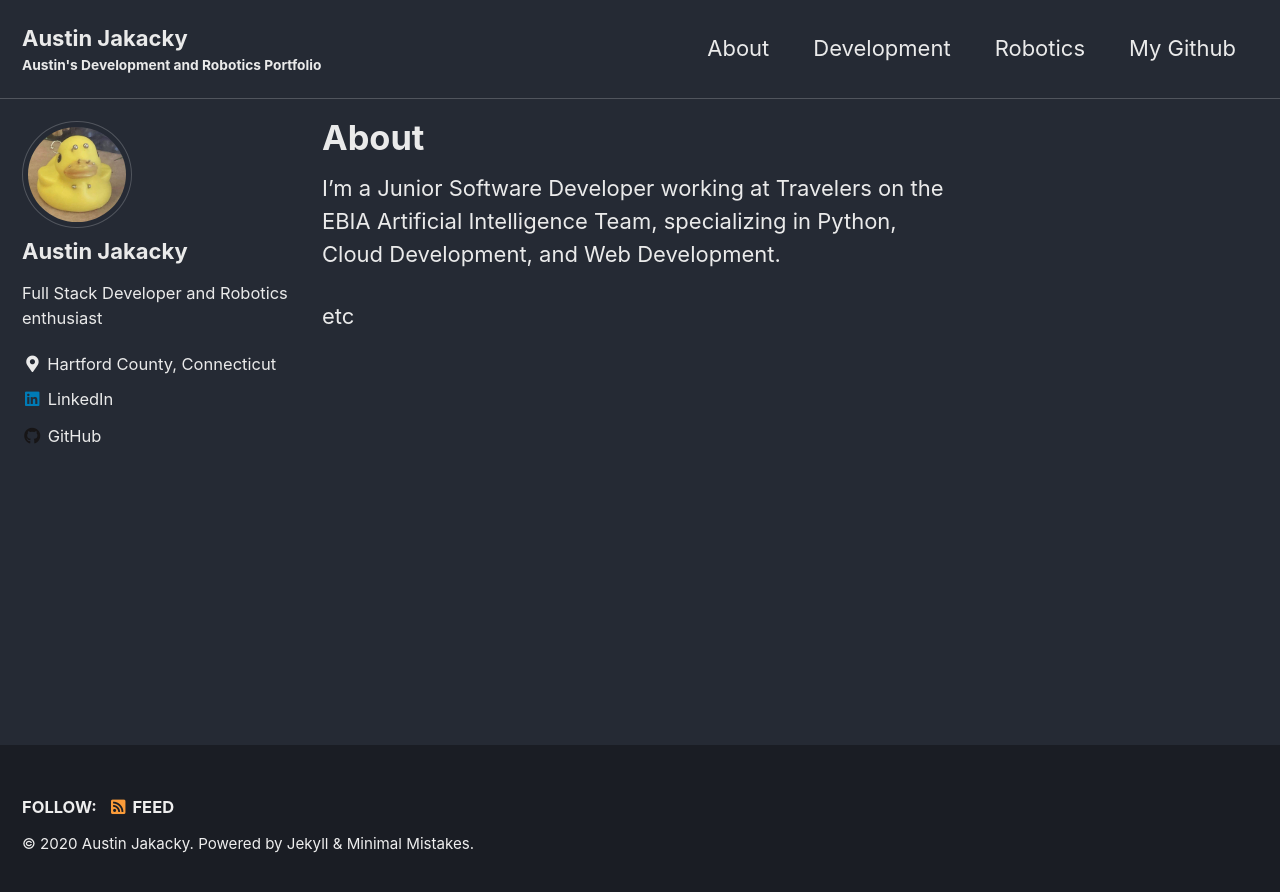
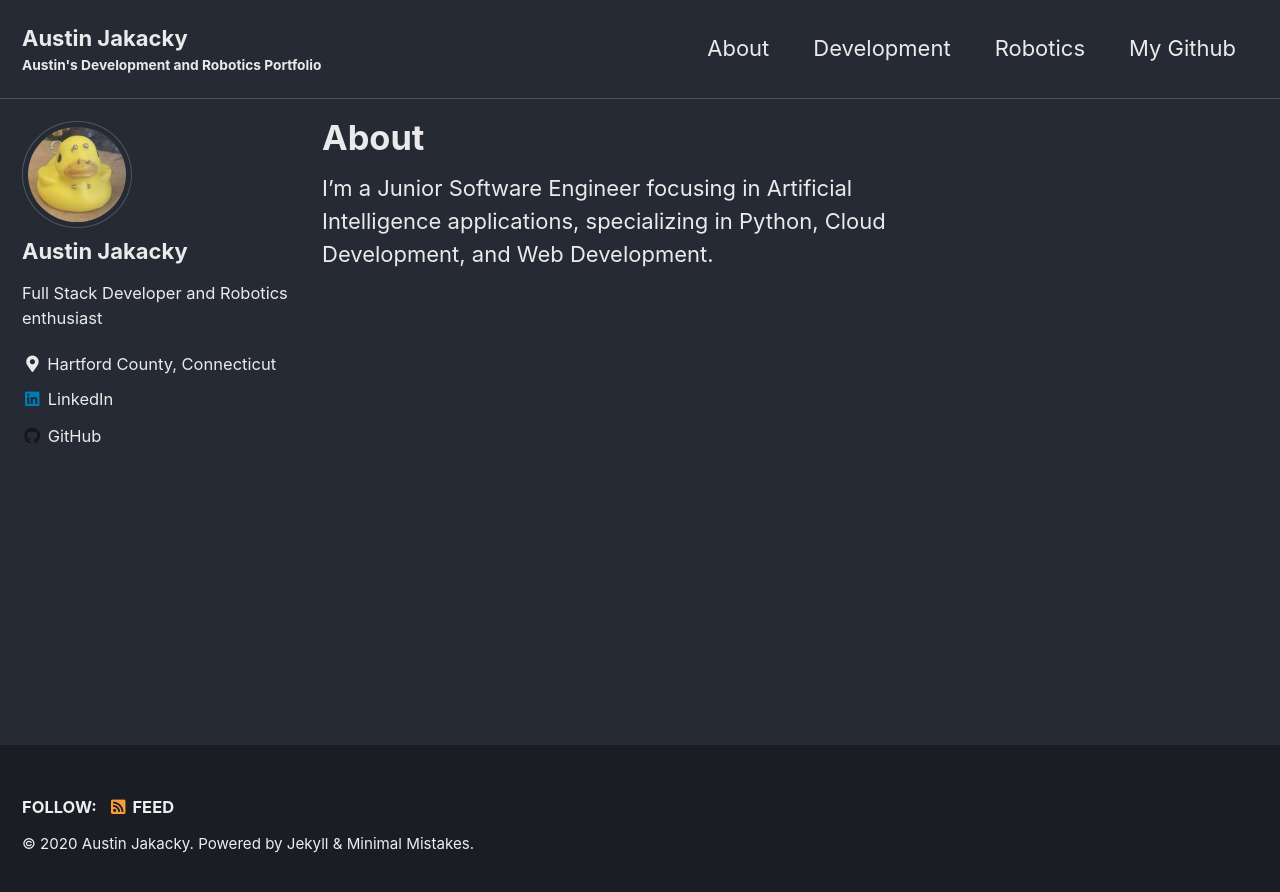
Before and after one commit to ajakacky/ajakacky.github.io, a Jekyll site: the page built from _pages/about.md, in a window 1280 px wide. Shown: the top 892 px of the page. Built offline with Jekyll 4.4.1, drawn with Linux system fonts in a browser that asks for light colours; cached includes are drawn as plain includes.

Commit message:
Changed about.md to reflect description more accurately

```diff
--- a/_pages/about.md
+++ b/_pages/about.md
@@ -3,6 +3,4 @@ title: "About"
 permalink: /about/
 ---
 
-I'm a Junior Software Developer working at Travelers on the EBIA Artificial Intelligence Team, specializing in Python, Cloud Development, and Web Development.
-
-etc
+I'm a Junior Software Engineer focusing in Artificial Intelligence applications, specializing in Python, Cloud Development, and Web Development.
```
